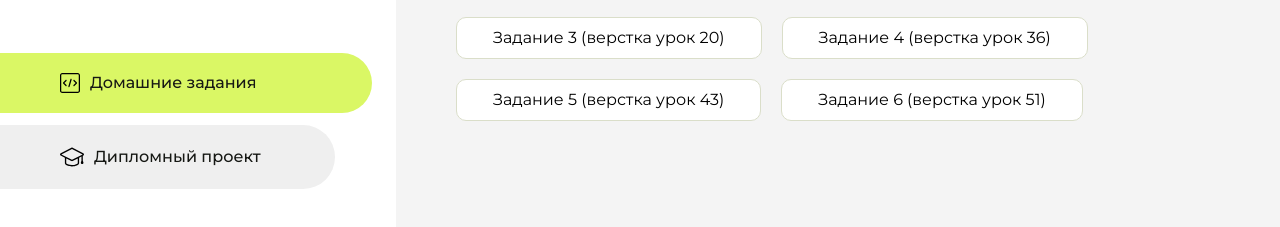
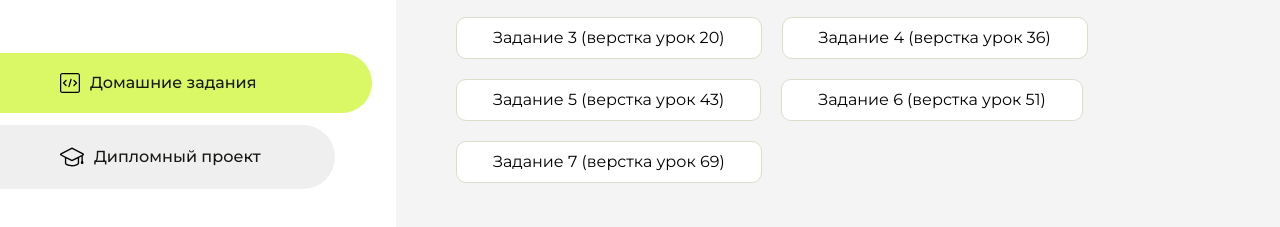
Before and after one commit to KaelTaas/homework, a plain HTML site: page index.html in a window 1280 px wide. Shown: the part 283-510 px from the top of the page. Drawn offline with Linux system fonts and the light colour scheme.

Commit message:
Update index.html

```diff
--- a/index.html
+++ b/index.html
@@ -110,6 +110,9 @@
                     <li class="content__list-item">
                         <a href="lesson6/index.html">Задание 6 (верстка урок 51)</a>
                     </li>
+                    <li class="content__list-item">
+                        <a href="lesson7/index.html">Задание 7 (верстка урок 69)</a>
+                    </li>
                 </ul>
             </div>
             <div class="content__block hidden" id="diplomBlock">
```
